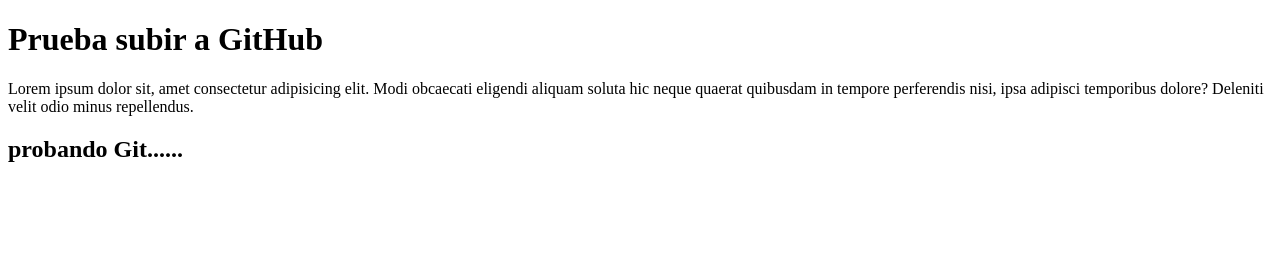
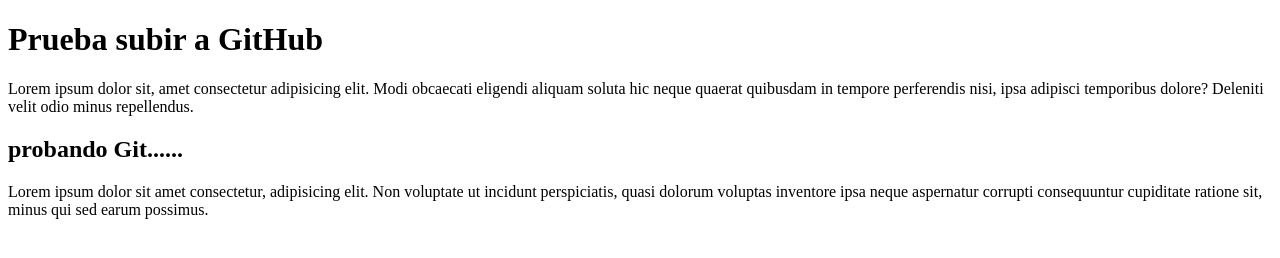
Before and after one commit to martinpave/prueba_github, a plain HTML site: page index.html in a window 1280 px wide. Drawn offline with Linux system fonts and the light colour scheme.

Commit message:
mi primer commit

```diff
--- a/index.html
+++ b/index.html
@@ -14,5 +14,7 @@
     Lorem ipsum dolor sit, amet consectetur adipisicing elit. Modi obcaecati eligendi aliquam soluta hic neque quaerat quibusdam in tempore perferendis nisi, ipsa adipisci temporibus dolore? Deleniti velit odio minus repellendus.
 
     <h2>probando Git......</h2>
+
+    Lorem ipsum dolor sit amet consectetur, adipisicing elit. Non voluptate ut incidunt perspiciatis, quasi dolorum voluptas inventore ipsa neque aspernatur corrupti consequuntur cupiditate ratione sit, minus qui sed earum possimus.
 </body>
 </html>
```
